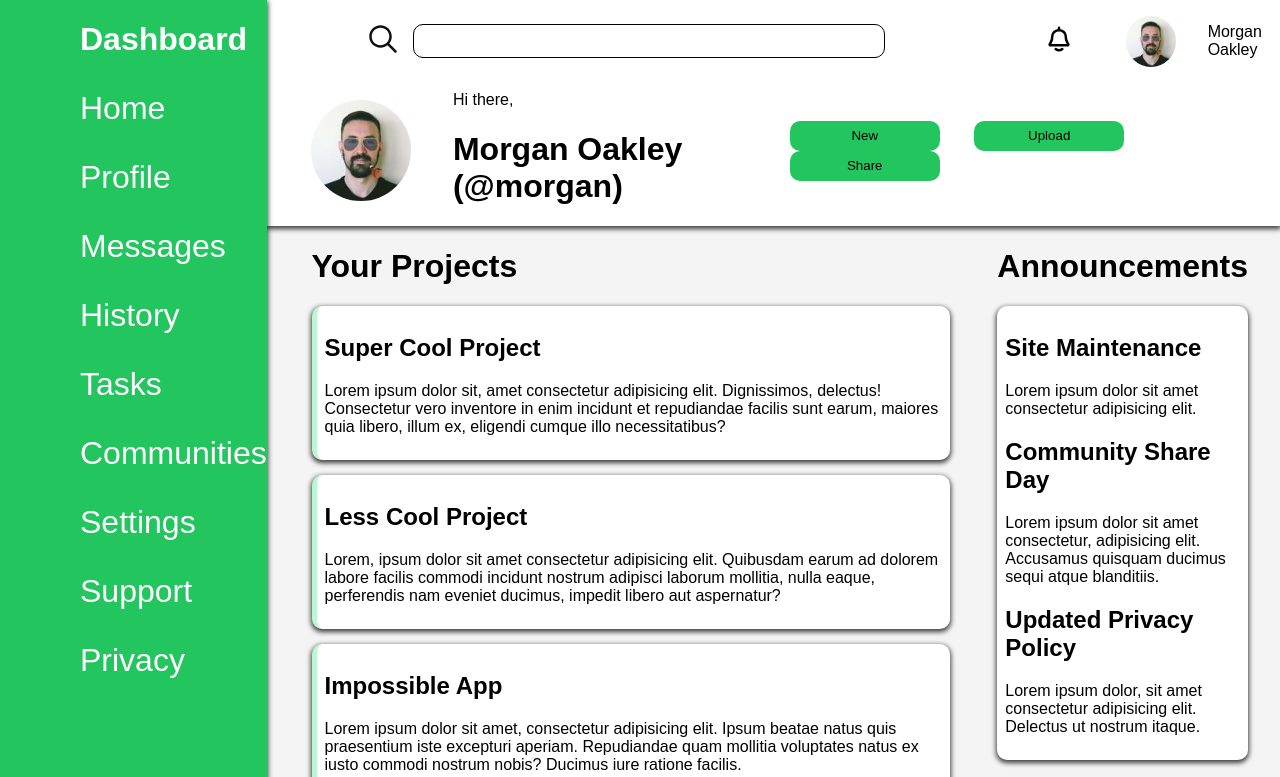
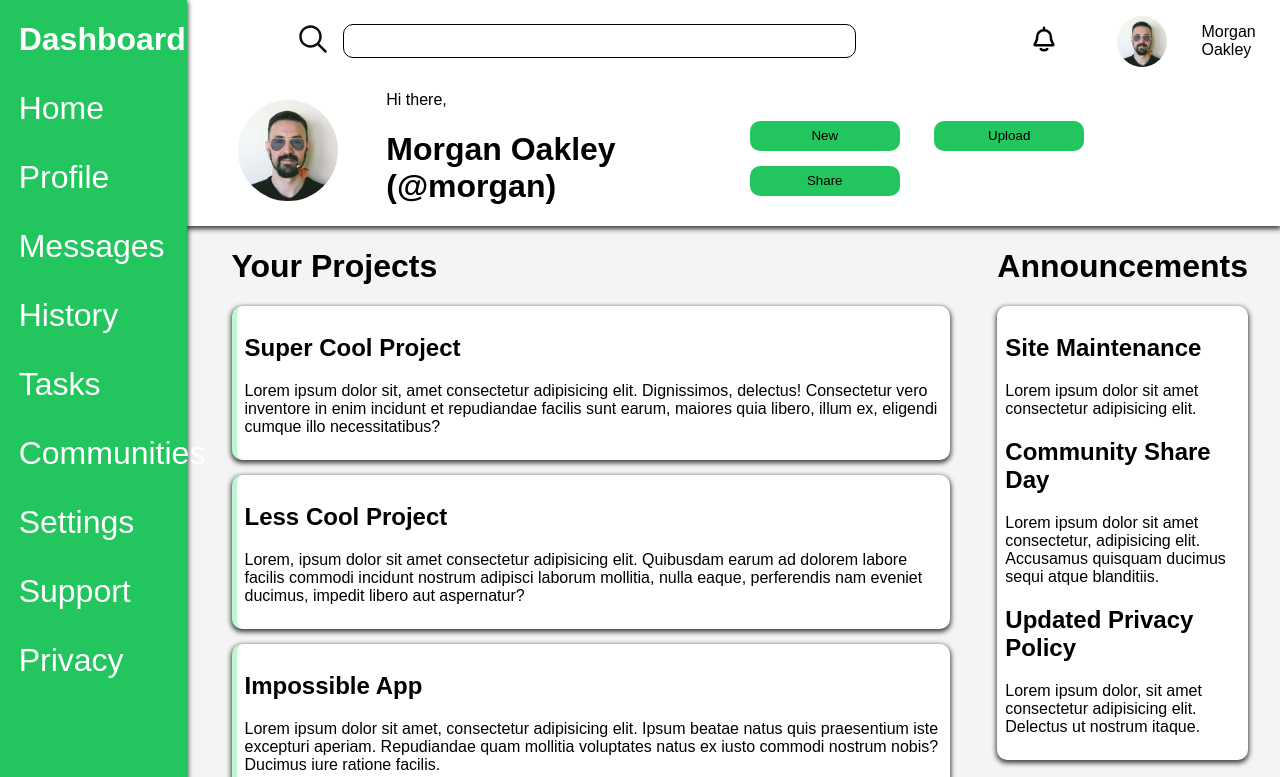
Before and after one commit to LeoCoelhoP/admin-dashboard, a plain HTML site: page index.html in a window 1280 px wide. Shown: the top 777 px of the page. Drawn offline with Linux system fonts and the light colour scheme.

Commit message:
Modify margins in smaller screns

```diff
--- a/css/style.css
+++ b/css/style.css
@@ -1,18 +1,19 @@
 body {
     margin:  0;
     font-family: Arial, Helvetica, sans-serif;
+    min-width: 1000px;
 }
 
 .container {
     display: grid;
-    grid-template-columns: 1fr 4fr;
+    grid-template-columns: 1fr 6fr;
 }
 
 .aside {
     grid-area: 1 / 1 / 3 / 2;
     background-color: #22c55e;
     z-index: 2;
-    padding-left: 10vh;
+    padding-left: 10%;
     color: #FFF;
 }
 
@@ -56,6 +57,7 @@ body {
     border-radius: 10px;
     border: none;
     height: 30px;
+    margin-top: 15px;
     margin-right: 30px;
 }
 
```
